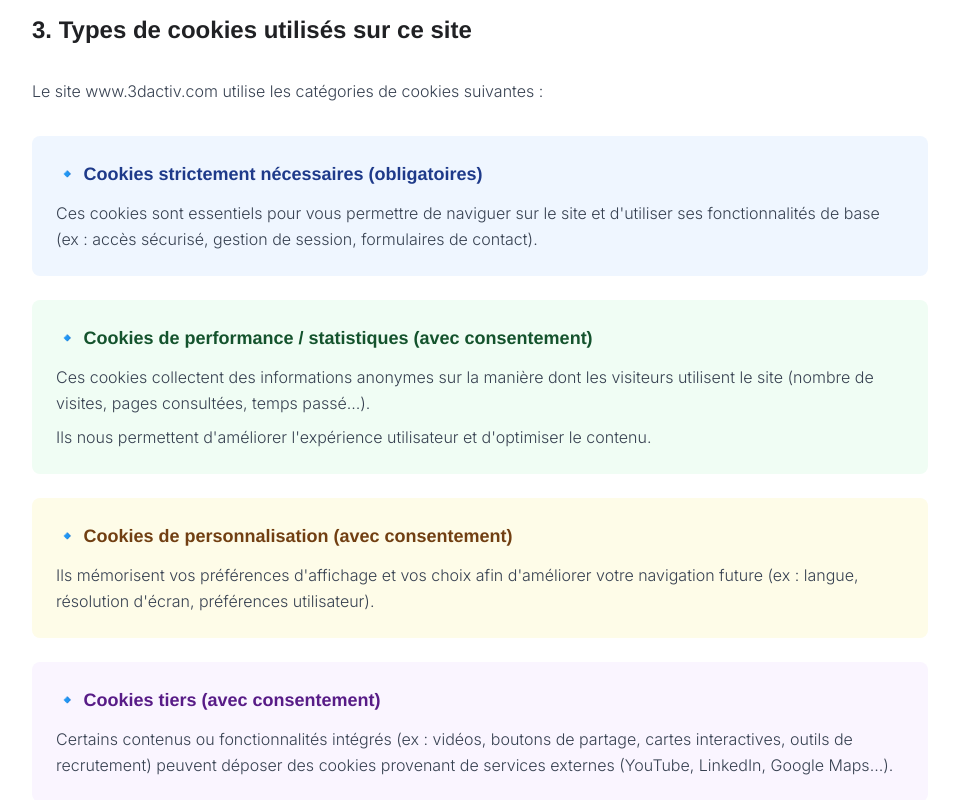
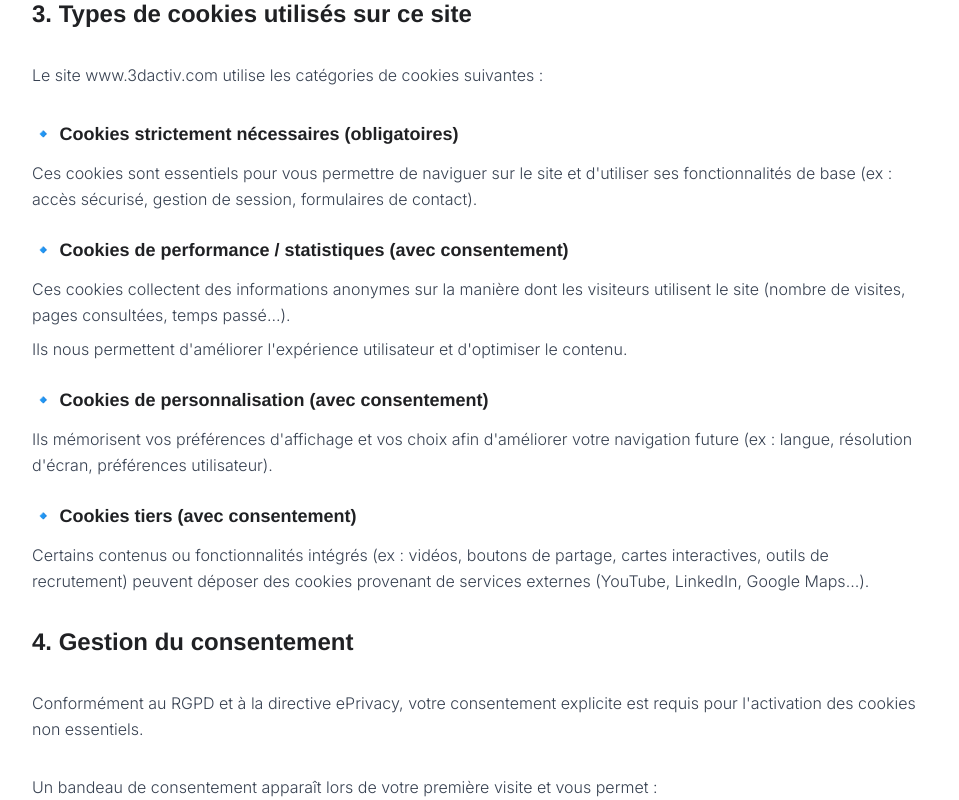
Before and after one commit to ItachiQRD/3dactiv, a Next.js app: page /politique-cookies in a window 1280 px wide. Shown: the part 1240-2040 px from the top of the page, without its empty margins (160-1119 px from the left). Built offline with nearby package versions, Linux system fonts and the light colour scheme.

Commit message:
Fix: Amélioration des pages légales - Ajout du footer sur toutes les pages légales - Suppression des encadrés colorés pour un style uniforme - Style cohérent sur toutes les pages

```diff
--- a/src/app/conditions-utilisation/page.js
+++ b/src/app/conditions-utilisation/page.js
@@ -3,6 +3,7 @@
 import { motion } from 'framer-motion'
 import Navigation from '../../components/Navigation'
 import AssetPath from '../../components/AssetPath'
+import Footer from '../../components/Footer'
 
 const ConditionsUtilisation = () => {
   return (
@@ -66,7 +67,6 @@ const ConditionsUtilisation = () => {
               </p>
 
               <h2 className="text-2xl font-bold text-nordic-900 mt-12 mb-6">1. Mentions légales</h2>
-              <div className="bg-gray-50 p-6 rounded-lg">
               <p><strong>3D ACTIV</strong></p>
               <ul className="mt-4 space-y-2">
                 <li><strong>Siège social :</strong> 14 Rue Édouard Nieuport, 92150 Suresnes, France</li>
@@ -76,7 +76,6 @@ const ConditionsUtilisation = () => {
                 <li><strong>FORME JURIDIQUE :</strong> Société à responsabilité limitée (SARL)</li>
               </ul>
               <p className="mt-4">3D ACTIV est une société française opérant dans les secteurs de l'énergie, du nucléaire, de l'industrie, de l'oil & gas et des énergies renouvelables. Elle intervient en France, en Europe et à l'international.</p>
-              </div>
 
               <h2 className="text-2xl font-bold text-nordic-900 mt-12 mb-6">2. Objet du site</h2>
               <p>Le site www.3dactiv.com a pour vocation de :</p>
@@ -95,7 +94,6 @@ const ConditionsUtilisation = () => {
               </ul>
 
               <h2 className="text-2xl font-bold text-nordic-900 mt-12 mb-6">4. Comportement de l'utilisateur</h2>
-              <div className="bg-blue-50 p-6 rounded-lg">
               <p>En accédant au Site, l'utilisateur s'engage à :</p>
               <ul className="mt-4 space-y-2 ml-6">
                 <li>• Utiliser le Site uniquement à des fins légales et non commerciales (hors partenaires) ;</li>
@@ -104,7 +102,6 @@ const ConditionsUtilisation = () => {
                 <li>• Ne pas tenter d'accéder à des zones non autorisées.</li>
               </ul>
               <p className="mt-4">Tout manquement pourra entraîner la suppression de l'accès au site et, si nécessaire, des poursuites judiciaires.</p>
-              </div>
 
               <h2 className="text-2xl font-bold text-nordic-900 mt-12 mb-6">5. Données personnelles</h2>
               <ul className="space-y-3">
@@ -114,12 +111,10 @@ const ConditionsUtilisation = () => {
               </ul>
 
               <h2 className="text-2xl font-bold text-nordic-900 mt-12 mb-6">6. Propriété intellectuelle</h2>
-              <div className="bg-yellow-50 p-6 rounded-lg">
               <ul className="space-y-3">
                 <li>• Tous les éléments du Site (textes, images, graphismes, logos, icônes, fichiers, contenus, structure) sont la propriété exclusive de 3D ACTIV ou font l'objet d'une licence d'utilisation.</li>
                 <li>• Toute reproduction, diffusion, modification, adaptation ou extraction, totale ou partielle, est strictement interdite sans l'autorisation préalable et écrite de 3D ACTIV.</li>
               </ul>
-              </div>
 
               <h2 className="text-2xl font-bold text-nordic-900 mt-12 mb-6">7. Responsabilité</h2>
               <p>L'éditeur du Site ne peut être tenu responsable :</p>
@@ -137,16 +132,16 @@ const ConditionsUtilisation = () => {
               <p>3D ACTIV se réserve le droit de modifier les présentes CGU à tout moment, sans préavis. L'utilisateur est invité à les consulter régulièrement.</p>
 
               <h2 className="text-2xl font-bold text-nordic-900 mt-12 mb-6">10. Loi applicable & juridiction compétente</h2>
-              <div className="bg-gray-50 p-6 rounded-lg">
               <ul className="space-y-3">
                 <li>• Les présentes CGU sont régies par le droit français.</li>
                 <li>• Tout litige relatif à l'interprétation ou l'exécution de ces conditions relèvera des tribunaux compétents du ressort de Paris, sauf disposition légale impérative contraire.</li>
               </ul>
             </div>
-            </div>
           </motion.div>
         </div>
       </section>
+
+      <Footer />
     </div>
   )
 }
--- a/src/app/mentions-legales/page.js
+++ b/src/app/mentions-legales/page.js
@@ -3,6 +3,7 @@
 import { motion } from 'framer-motion'
 import Navigation from '../../components/Navigation'
 import AssetPath from '../../components/AssetPath'
+import Footer from '../../components/Footer'
 
 const MentionsLegales = () => {
   return (
@@ -66,7 +67,6 @@ const MentionsLegales = () => {
               </p>
 
               <h2 className="text-2xl font-bold text-nordic-900 mt-12 mb-6">1. Éditeur du site</h2>
-              <div className="bg-gray-50 p-6 rounded-lg">
               <p><strong>Le présent site est édité par :</strong> 3D ACTIV</p>
               <p>Entreprise spécialisée dans la fourniture de services techniques et industriels dans les secteurs de l'énergie, de l'oil & gas, du nucléaire et des énergies renouvelables.</p>
               <ul className="mt-4 space-y-2">
@@ -77,10 +77,8 @@ const MentionsLegales = () => {
                 <li><strong>TVA intracommunautaire :</strong> FR96849950209</li>
                 <li><strong>Code APE / NAF :</strong> 7112B - Ingénierie, études techniques</li>
               </ul>
-              </div>
 
               <h2 className="text-2xl font-bold text-nordic-900 mt-12 mb-6">2. Hébergement du site</h2>
-              <div className="bg-gray-50 p-6 rounded-lg">
               <p><strong>Le site est hébergé par :</strong> OVH</p>
               <ul className="mt-4 space-y-2">
                 <li><strong>Adresse :</strong> 2, rue Kellermann, 59100 Roubaix</li>
@@ -88,7 +86,6 @@ const MentionsLegales = () => {
                 <li><strong>Site web de l'hébergeur :</strong> www.ovhcloud.com/fr/</li>
               </ul>
               <p className="mt-4">Ce prestataire assure le stockage permanent des données conformément à la législation française et européenne en vigueur.</p>
-              </div>
 
               <h2 className="text-2xl font-bold text-nordic-900 mt-12 mb-6">3. Contenu du site</h2>
               <ul className="space-y-3">
@@ -104,7 +101,6 @@ const MentionsLegales = () => {
               </ul>
 
               <h2 className="text-2xl font-bold text-nordic-900 mt-12 mb-6">5. Protection des données personnelles – RGPD</h2>
-              <div className="bg-blue-50 p-6 rounded-lg">
               <p>Conformément au Règlement Général sur la Protection des Données (RGPD - UE 2016/679) et à la Loi Informatique et Libertés modifiée, les données collectées via les formulaires (contact, candidature, etc.) sont strictement utilisées dans le cadre de la gestion de la relation commerciale et du recrutement.</p>
 
               <div className="mt-6">
@@ -117,7 +113,6 @@ const MentionsLegales = () => {
                 <p>Les utilisateurs disposent d'un droit d'accès, de rectification, d'effacement, de limitation, d'opposition et de portabilité de leurs données.</p>
                 <p>Ces droits peuvent être exercés en envoyant un e-mail à <strong>contact@3dactiv.com</strong> ou par courrier postal à l'adresse du siège social.</p>
                 <p>En cas de réclamation, vous pouvez également saisir la CNIL (www.cnil.fr).</p>
-                </div>
               </div>
 
               <h2 className="text-2xl font-bold text-nordic-900 mt-12 mb-6">6. Cookies</h2>
@@ -145,6 +140,8 @@ const MentionsLegales = () => {
           </motion.div>
         </div>
       </section>
+
+      <Footer />
     </div>
   )
 }
--- a/src/app/politique-confidentialite/page.js
+++ b/src/app/politique-confidentialite/page.js
@@ -3,6 +3,7 @@
 import { motion } from 'framer-motion'
 import Navigation from '../../components/Navigation'
 import AssetPath from '../../components/AssetPath'
+import Footer from '../../components/Footer'
 
 const PolitiqueConfidentialite = () => {
   return (
@@ -62,7 +63,6 @@ const PolitiqueConfidentialite = () => {
               </p>
 
               <h2 className="text-2xl font-bold text-nordic-900 mt-12 mb-6">1. Identité du responsable de traitement</h2>
-              <div className="bg-gray-50 p-6 rounded-lg">
               <p><strong>Responsable du traitement :</strong></p>
               <ul className="mt-4 space-y-2">
                 <li><strong>3D ACTIV</strong></li>
@@ -70,7 +70,6 @@ const PolitiqueConfidentialite = () => {
                 <li><strong>Email :</strong> contact@3dactiv.com</li>
               </ul>
               <p className="mt-4">3D ACTIV est une entreprise française spécialisée dans la fourniture de services techniques et humains dans les secteurs de l'énergie, du nucléaire, de l'industrie et des énergies renouvelables, opérant en France, en Europe et à l'international.</p>
-              </div>
 
               <h2 className="text-2xl font-bold text-nordic-900 mt-12 mb-6">2. Finalités des traitements</h2>
               <p>Les données personnelles collectées sur le site www.3dactiv.com sont utilisées dans les finalités suivantes :</p>
@@ -92,7 +91,6 @@ const PolitiqueConfidentialite = () => {
               </ul>
 
               <h2 className="text-2xl font-bold text-nordic-900 mt-12 mb-6">4. Base légale du traitement</h2>
-              <div className="bg-blue-50 p-6 rounded-lg">
               <p>Conformément à l'article 6 du RGPD, les traitements sont fondés :</p>
               <ul className="mt-4 space-y-2 ml-6">
                 <li>• sur votre consentement (formulaires de contact, candidature, cookies) ;</li>
@@ -100,7 +98,6 @@ const PolitiqueConfidentialite = () => {
                 <li>• sur notre intérêt légitime (suivi commercial, statistiques) ;</li>
                 <li>• sur le respect d'obligations légales.</li>
               </ul>
-              </div>
 
               <h2 className="text-2xl font-bold text-nordic-900 mt-12 mb-6">5. Durée de conservation des données</h2>
               <p>Les données sont conservées pour les durées suivantes :</p>
@@ -112,7 +109,6 @@ const PolitiqueConfidentialite = () => {
               </ul>
 
               <h2 className="text-2xl font-bold text-nordic-900 mt-12 mb-6">6. Destinataires des données</h2>
-              <div className="bg-green-50 p-6 rounded-lg">
               <p>Les données collectées sont uniquement destinées à :</p>
               <ul className="mt-4 space-y-2 ml-6">
                 <li>• L'équipe interne de 3D ACTIV (RH, commercial, technique) ;</li>
@@ -120,18 +116,14 @@ const PolitiqueConfidentialite = () => {
                 <li>• Les autorités administratives ou judiciaires en cas d'obligation légale.</li>
               </ul>
               <p className="mt-4"><strong>Aucune donnée n'est vendue ni cédée à des tiers non autorisés.</strong></p>
-              </div>
 
               <h2 className="text-2xl font-bold text-nordic-900 mt-12 mb-6">7. Transfert de données hors UE</h2>
               <p>3D ACTIV peut collaborer avec des partenaires internationaux. Lorsque des données sont transférées en dehors de l'Espace Économique Européen, nous veillons à ce que des garanties adéquates soient en place (clauses contractuelles types, décision d'adéquation, etc.).</p>
 
               <h2 className="text-2xl font-bold text-nordic-900 mt-12 mb-6">8. Sécurité des données</h2>
-              <div className="bg-yellow-50 p-6 rounded-lg">
               <p>Nous mettons en œuvre des mesures techniques et organisationnelles appropriées pour protéger vos données contre toute perte, accès non autorisé, altération ou divulgation, conformément à l'article 32 du RGPD (pare-feu, contrôle d'accès, chiffrement, hébergement sécurisé...).</p>
-              </div>
 
               <h2 className="text-2xl font-bold text-nordic-900 mt-12 mb-6">9. Vos droits</h2>
-              <div className="bg-purple-50 p-6 rounded-lg">
               <p>Conformément au RGPD, vous disposez des droits suivants :</p>
               <ul className="mt-4 space-y-2 ml-6">
                 <li>• Droit d'accès à vos données ;</li>
@@ -144,7 +136,6 @@ const PolitiqueConfidentialite = () => {
               <p className="mt-4">Vous pouvez exercer vos droits à tout moment en nous contactant à <strong>contact@3dactiv.com</strong> ou par courrier à :</p>
               <p><strong>3D ACTIV – 14 Rue Édouard Nieuport, 92150 Suresnes – France.</strong></p>
               <p className="mt-4">En cas de désaccord non résolu, vous pouvez introduire une réclamation auprès de la CNIL (www.cnil.fr).</p>
-              </div>
 
               <h2 className="text-2xl font-bold text-nordic-900 mt-12 mb-6">10. Modification de la politique</h2>
               <p>La présente politique de confidentialité peut être modifiée à tout moment pour refléter les évolutions législatives, réglementaires ou techniques. La version en vigueur est celle publiée sur le site à la date de votre consultation.</p>
@@ -152,6 +143,8 @@ const PolitiqueConfidentialite = () => {
           </motion.div>
         </div>
       </section>
+
+      <Footer />
     </div>
   )
 }
--- a/src/app/politique-cookies/page.js
+++ b/src/app/politique-cookies/page.js
@@ -3,6 +3,7 @@
 import { motion } from 'framer-motion'
 import Navigation from '../../components/Navigation'
 import AssetPath from '../../components/AssetPath'
+import Footer from '../../components/Footer'
 
 const PolitiqueCookies = () => {
   return (
@@ -62,14 +63,12 @@ const PolitiqueCookies = () => {
               </p>
 
               <h2 className="text-2xl font-bold text-nordic-900 mt-12 mb-6">1. Éditeur du site</h2>
-              <div className="bg-gray-50 p-6 rounded-lg">
               <p><strong>3D ACTIV</strong></p>
               <ul className="mt-4 space-y-2">
                 <li><strong>Siège social :</strong> 14 Rue Édouard Nieuport, 92150 Suresnes, France</li>
                 <li><strong>Contact :</strong> contact@3dactiv.com</li>
               </ul>
               <p className="mt-4">Société française collaborant avec des acteurs européens et internationaux dans les secteurs de l'industrie, de l'énergie et de l'ingénierie technique.</p>
-              </div>
 
               <h2 className="text-2xl font-bold text-nordic-900 mt-12 mb-6">2. Qu'est-ce qu'un cookie ?</h2>
               <ul className="space-y-3">
@@ -81,30 +80,29 @@ const PolitiqueCookies = () => {
               <p>Le site www.3dactiv.com utilise les catégories de cookies suivantes :</p>
 
               <div className="mt-6 space-y-6">
-                <div className="bg-blue-50 p-6 rounded-lg">
-                  <h3 className="text-lg font-semibold text-blue-900 mb-3">🔹 Cookies strictement nécessaires (obligatoires)</h3>
+                <div>
+                  <h3 className="text-lg font-semibold text-nordic-900 mb-3">🔹 Cookies strictement nécessaires (obligatoires)</h3>
                   <p>Ces cookies sont essentiels pour vous permettre de naviguer sur le site et d'utiliser ses fonctionnalités de base (ex : accès sécurisé, gestion de session, formulaires de contact).</p>
                 </div>
 
-                <div className="bg-green-50 p-6 rounded-lg">
-                  <h3 className="text-lg font-semibold text-green-900 mb-3">🔹 Cookies de performance / statistiques (avec consentement)</h3>
+                <div>
+                  <h3 className="text-lg font-semibold text-nordic-900 mb-3">🔹 Cookies de performance / statistiques (avec consentement)</h3>
                   <p>Ces cookies collectent des informations anonymes sur la manière dont les visiteurs utilisent le site (nombre de visites, pages consultées, temps passé…).</p>
                   <p className="mt-2">Ils nous permettent d'améliorer l'expérience utilisateur et d'optimiser le contenu.</p>
                 </div>
 
-                <div className="bg-yellow-50 p-6 rounded-lg">
-                  <h3 className="text-lg font-semibold text-yellow-900 mb-3">🔹 Cookies de personnalisation (avec consentement)</h3>
+                <div>
+                  <h3 className="text-lg font-semibold text-nordic-900 mb-3">🔹 Cookies de personnalisation (avec consentement)</h3>
                   <p>Ils mémorisent vos préférences d'affichage et vos choix afin d'améliorer votre navigation future (ex : langue, résolution d'écran, préférences utilisateur).</p>
                 </div>
 
-                <div className="bg-purple-50 p-6 rounded-lg">
-                  <h3 className="text-lg font-semibold text-purple-900 mb-3">🔹 Cookies tiers (avec consentement)</h3>
+                <div>
+                  <h3 className="text-lg font-semibold text-nordic-900 mb-3">🔹 Cookies tiers (avec consentement)</h3>
                   <p>Certains contenus ou fonctionnalités intégrés (ex : vidéos, boutons de partage, cartes interactives, outils de recrutement) peuvent déposer des cookies provenant de services externes (YouTube, LinkedIn, Google Maps…).</p>
                 </div>
               </div>
 
               <h2 className="text-2xl font-bold text-nordic-900 mt-12 mb-6">4. Gestion du consentement</h2>
-              <div className="bg-blue-50 p-6 rounded-lg">
               <p>Conformément au RGPD et à la directive ePrivacy, votre consentement explicite est requis pour l'activation des cookies non essentiels.</p>
               <p className="mt-4">Un bandeau de consentement apparaît lors de votre première visite et vous permet :</p>
               <ul className="mt-4 space-y-2 ml-6">
@@ -113,7 +111,6 @@ const PolitiqueCookies = () => {
                 <li>• ou de les personnaliser selon vos préférences.</li>
               </ul>
               <p className="mt-4">Vous pouvez à tout moment modifier ou retirer votre consentement via le lien [Gestion des cookies] (à intégrer dans le site) situé en bas de page.</p>
-              </div>
 
               <h2 className="text-2xl font-bold text-nordic-900 mt-12 mb-6">5. Durée de conservation</h2>
               <ul className="space-y-3">
@@ -129,7 +126,6 @@ const PolitiqueCookies = () => {
               </ul>
 
               <h2 className="text-2xl font-bold text-nordic-900 mt-12 mb-6">7. Vos droits</h2>
-              <div className="bg-gray-50 p-6 rounded-lg">
               <p>Vous disposez à tout moment des droits suivants sur vos données :</p>
               <ul className="mt-4 space-y-2 ml-6">
                 <li>• Accès</li>
@@ -142,7 +138,6 @@ const PolitiqueCookies = () => {
               <p className="mt-4">Vous pouvez exercer vos droits en contactant <strong>contact@3dactiv.com</strong> ou en adressant un courrier à :</p>
               <p><strong>3D ACTIV – 14 Rue Édouard Nieuport, 92150 Suresnes – France.</strong></p>
               <p className="mt-4">En cas de désaccord, vous avez la possibilité de saisir la CNIL (www.cnil.fr).</p>
-              </div>
 
               <h2 className="text-2xl font-bold text-nordic-900 mt-12 mb-6">8. Modification de la politique de cookies</h2>
               <ul className="space-y-3">
@@ -153,6 +148,8 @@ const PolitiqueCookies = () => {
           </motion.div>
         </div>
       </section>
+
+      <Footer />
     </div>
   )
 }
```
Lines whose indentation alone changed are shown as unchanged.
